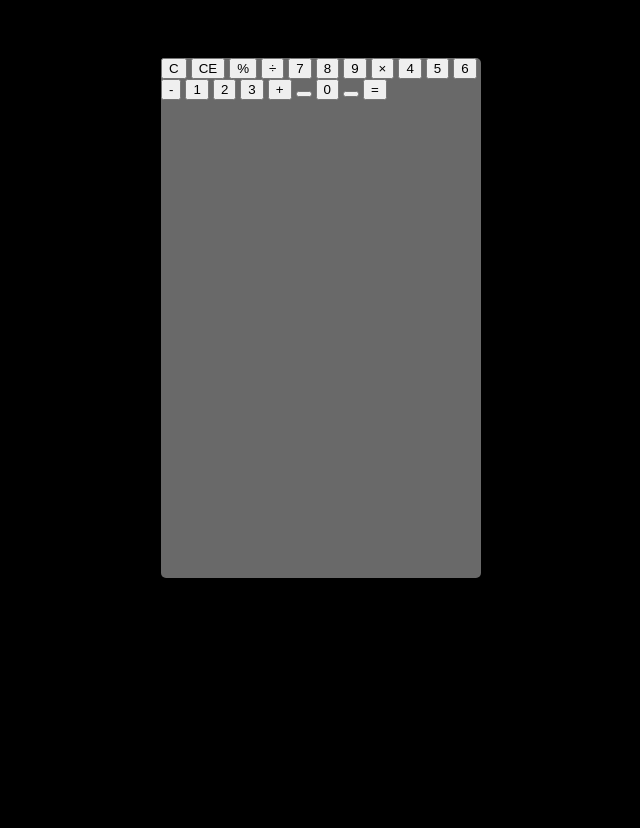
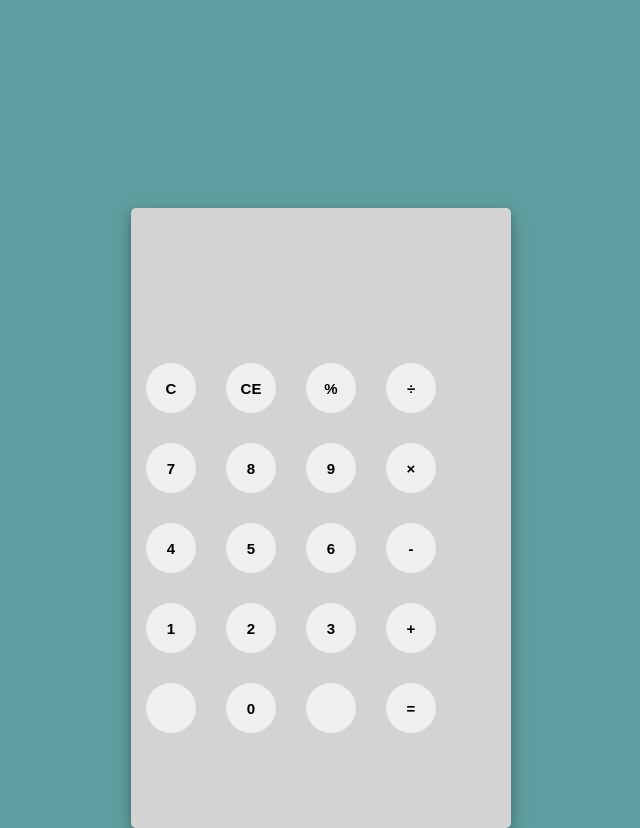
Before and after one commit to kaosadi17/Web-Calculator, a plain HTML site: page src/index.html in a window 1280 px wide. Shown: the whole page, without its empty margins (319-959 px from the left). Before the commit the page ends 800 px from the top, so only its background shows below. Drawn offline with Linux system fonts and the light colour scheme.

Commit message:
Add styles to keyboard and output values

```diff
--- a/src/styles.css
+++ b/src/styles.css
@@ -1,21 +1,52 @@
-body{
-    background-color: black;
-    font-family: 'Open-Sans','sans-serif';
-}
-#container{
-    width: 1000px;
-    height: 650px;
-    background-color: beige;
-    margin: 200px auto;
+body {
+    background-color: cadetblue;
+    font-family: 'Open-Sans', 'sans-serif';
 }
 
-#calculator{
-    width: 320px;
-    height: 520px;
-    background-color: dimgray;
+#calculator {
+    width: 380px;
+    height: 620px;
+    background-color: lightgray;
     margin: 0 auto;
-    top: 50px;
+    top: 200px;
     position: relative;
     border-radius: 5px;
     box-shadow: 0 4px 8px 0 rgba(0, 0, 0, 0.2), 0 6px 20px 0 rgba(0, 0, 0, 0.19);
 }
+
+#result {
+    height: 120px;
+}
+
+#keyboard {
+    height: 400px;
+}
+
+.operator,
+.number,
+.empty {
+    width: 50px;
+    height: 50px;
+    margin: 15px;
+    float: left;
+    border-radius: 50%;
+    border-width: 0;
+    font-weight: bold;
+    font-size: 15px;
+}
+
+#history {
+    text-align: right;
+    height: 20px;
+    margin: 0 20px;
+    padding-top: 20px;
+    font-size: 15px;
+    color: #919191;
+}
+
+#output {
+    text-align: right;
+    height: 60px;
+    margin: 10px 20px;
+    font-size: 30px;
+}
```
